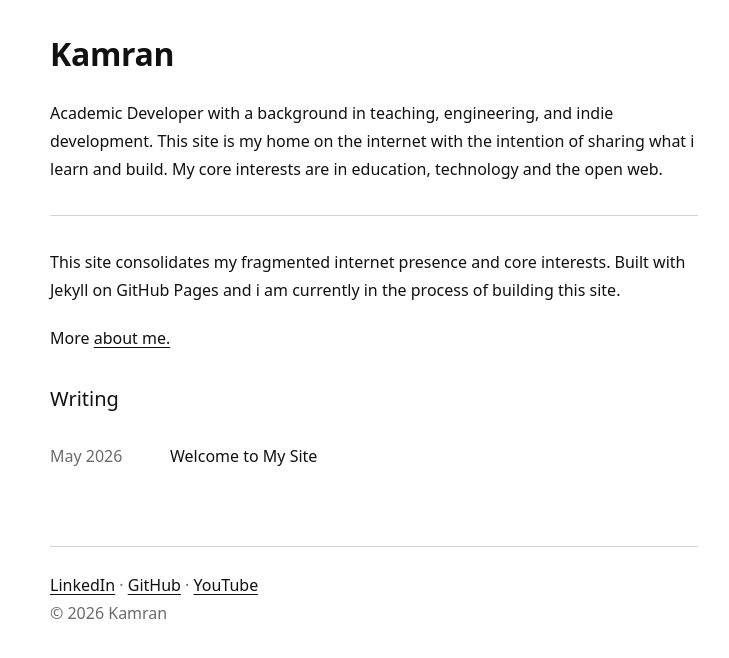
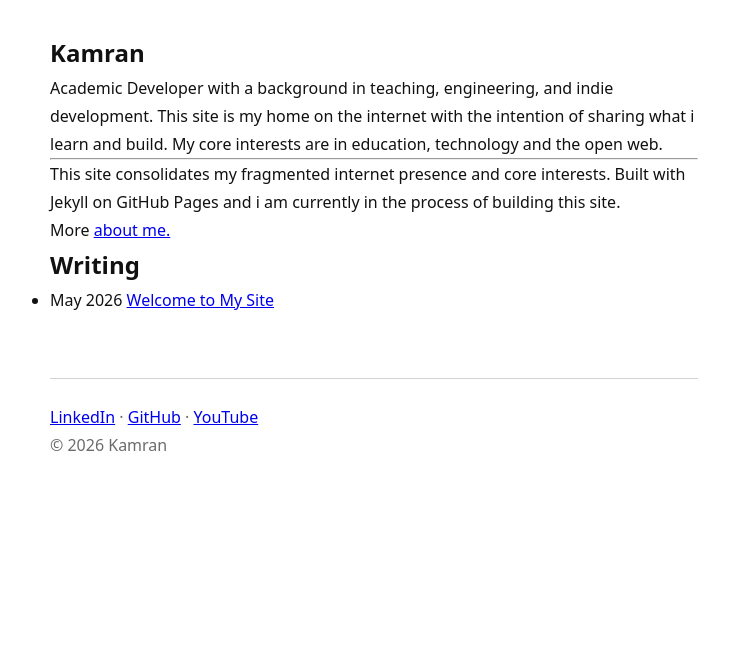
Before and after one commit to fyikamran/fyikamran.github.io, a Jekyll site: the page built from index.html, in a window 1280 px wide. Shown: the top 658 px of the page, without its empty margins (266-995 px from the left). Built offline with Jekyll 4.4.1, drawn with Linux system fonts in a browser that asks for light colours.

Commit message:
Update styles.css

```diff
--- a/assets/css/styles.css
+++ b/assets/css/styles.css
@@ -75,211 +75,3 @@ footer {
   font-size: 1rem;
   color: var(--text-muted);
 }
-
-footer nav {
-  display: flex;
-  gap: 1.25rem;
-  margin-bottom: 1rem;
-}
-
-footer nav a {
-  color: var(--text-muted);
-  text-decoration: none;
-  display: inline-flex;
-  align-items: center;
-}
-
-footer nav a:hover {
-  color: var(--text);
-}
-
-footer nav svg {
-  width: 1.125rem;
-  height: 1.125rem;
-  display: block;
-}
-
-footer p {
-  margin-bottom: 0;
-}
-
-/* ==========================================================================
-  Typography
-  ========================================================================== */
-h1 {
-  font-size: 2rem;
-  font-weight: 400;
-  line-height: 1.35;
-  letter-spacing: -0.01em;
-  margin-bottom: 1.5rem;
-  margin-bottom: 1.5rem;
-  font-weight:600;
-}
-
-h2 {
-  font-size: 1.25rem;
-  font-weight: 400;
-  line-height: 1.5;
-  margin-bottom: 1rem;
-  margin-top: 2rem;
-}
-
-h3 {
-  font-size: 1rem;
-  font-weight: 400;
-  line-height: 1.75;
-  margin-bottom: 0.5rem;
-  margin-top: 1.5rem;
-}
-
-p {
-  margin-bottom: 1.25rem;
-}
-
-p:last-child {
-  margin-bottom: 0;
-}
-
-a {
-  color: var(--text);
-  text-decoration: underline;
-  text-underline-offset: 3px;
-}
-
-a:hover {
-  color: var(--text-muted);
-}
-
-/* ==========================================================================
-  Horizontal Rule
-  ========================================================================== */
-hr {
-  border: none;
-  border-top: 1px solid var(--muted);
-  margin: 2rem 0;
-}
-
-/* ==========================================================================
-  Post Header
-  ========================================================================== */
-
-/* ==========================================================================
-  Post Content
-  ========================================================================== */
-.post-content h2 {
-  margin-top: 2.5rem;
-}
-
-.post-content p {
-  margin-bottom: 1.25rem;
-}
-
-.post-content ul,
-.post-content ol {
-  padding-left: 1.25rem;
-  margin-bottom: 1.25rem;
-}
-
-.post-content li {
-  margin-bottom: 0.5rem;
-}
-
-.post-content blockquote {
-  border-left: 2px solid var(--muted);
-  padding-left: 1rem;
-  color: var(--text-muted);
-  margin: 1.5rem 0;
-}
-
-/* ==========================================================================
-  Code
-  ========================================================================== */
-code {
-  font-family: var(--font-mono);
-  font-size: 0.9rem;
-  background: var(--code-bg);
-  color: var(--text);
-  padding: 0.15rem 0.4rem;
-  border-radius: 2px;
-}
-
-pre {
-  background: var(--code-bg);
-  padding: 1.25rem;
-  overflow-x: auto;
-  margin-bottom: 1.25rem;
-}
-
-pre code {
-  background: none;
-  padding: 0;
-  line-height: 1.75;
-}
-
-/* ==========================================================================
-  Timeline
-  ========================================================================== */
-ul.timeline {
-  list-style: none;
-  padding: 0;
-}
-
-ul.timeline li {
-  display: flex;
-  gap: 1.5rem;
-  padding: 0.5rem 0;
-  line-height: 1.75;
-}
-
-ul.timeline time {
-  font-family: var(--font-ui);
-  font-size: 1rem;
-  color: var(--text-muted);
-  min-width: 3.5rem;
-  flex-shrink: 0;
-}
-
-/* ==========================================================================
-  Post List
-  ========================================================================== */
-ul.post-list {
-  list-style: none;
-  padding: 0;
-}
-
-ul.post-list li {
-  display: flex;
-  gap: 1.5rem;
-  padding: 0.75rem 0;
-  align-items: baseline;
-}
-
-ul.post-list time {
-  font-family: var(--font-ui);
-  font-size: 1rem;
-  color: var(--text-muted);
-  min-width: 6rem;
-  flex-shrink: 0;
-}
-
-ul.post-list a {
-  font-size: 1rem;
-  color: var(--text);
-  text-decoration: none;
-}
-
-ul.post-list a:hover {
-  text-decoration: underline;
-  text-underline-offset: 3px;
-}
-
-/* ==========================================================================
-  Mobile
-  ========================================================================== */
-@media (max-width: 600px) {
-  h1 { font-size: 1.375rem; }
-  h2 { font-size: 1.125rem; }
-  ul.timeline time { min-width: 2.75rem; }
-  ul.post-list time { min-width: 4.5rem; }
-  .post-meta { gap: 0.5rem; }
-}
```
